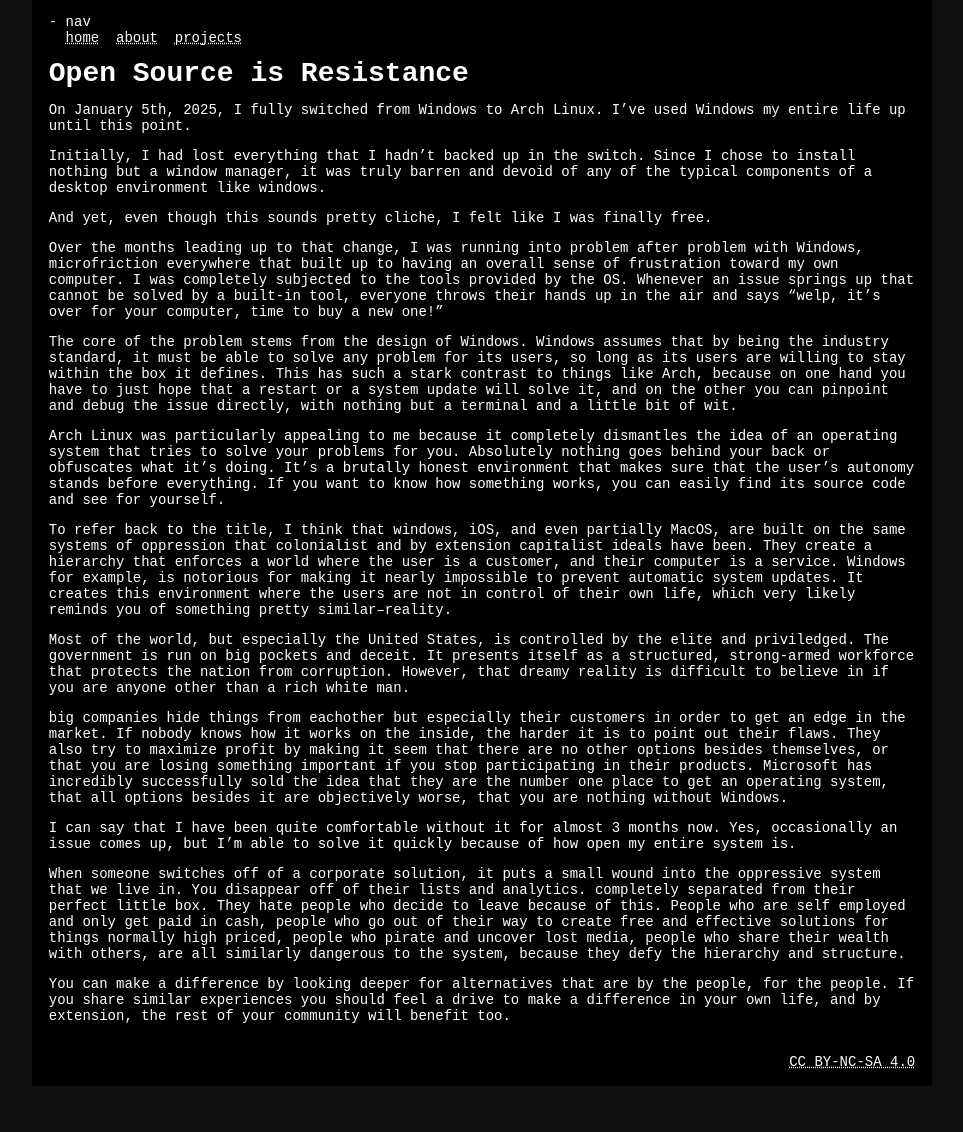
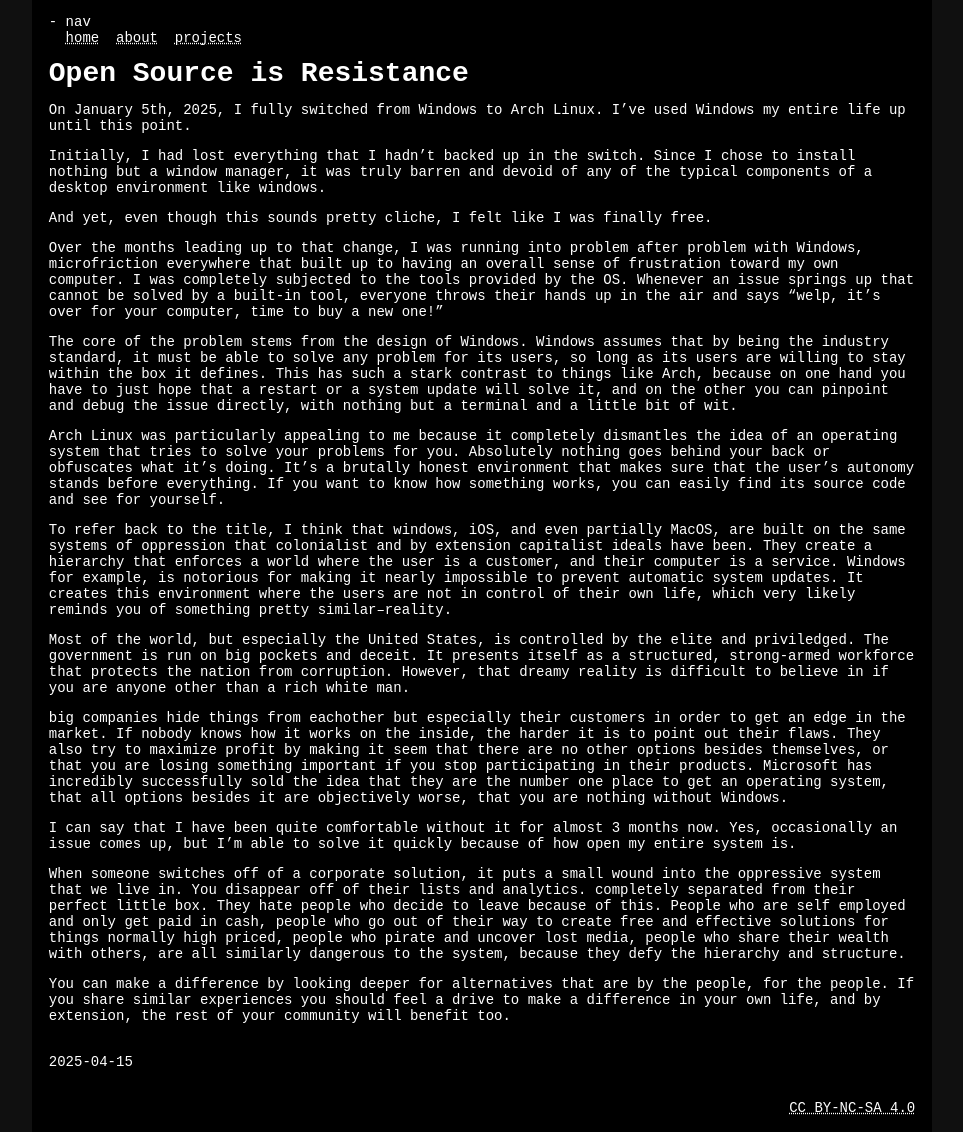
Before and after one commit to tmaster-terrarian/bscit.dev, a Jekyll site: the page built from src/_wiki/open-source-is-resistance.md, in a window 1280 px wide. Shown: the whole page, without its empty margins (158-1121 px from the left). Built offline with Jekyll 4.4.1, drawn with Linux system fonts in a browser that asks for light colours; Markdown is read by kramdown in place of the engine named in the settings; before the commit the page ends 1086 px from its top, so only the background shows below that.

```diff
--- a/src/_wiki/open-source-is-resistance.md
+++ b/src/_wiki/open-source-is-resistance.md
@@ -26,3 +26,6 @@
 When someone switches off of a corporate solution, it puts a small wound into the oppressive system that we live in. You disappear off of their lists and analytics. completely separated from their perfect little box. They hate people who decide to leave because of this. People who are self employed and only get paid in cash, people who go out of their way to create free and effective solutions for things normally high priced, people who pirate and uncover lost media, people who share their wealth with others, are all similarly dangerous to the system, because they defy the hierarchy and structure.
 
 You can make a difference by looking deeper for alternatives that are by the people, for the people. If you share similar experiences you should feel a drive to make a difference in your own life, and by extension, the rest of your community will benefit too.
+
+<br>
+2025-04-15
```
Also changed, not shown: 1 other file.
